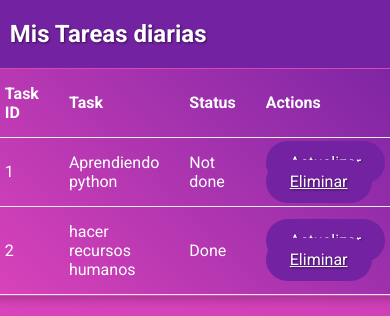
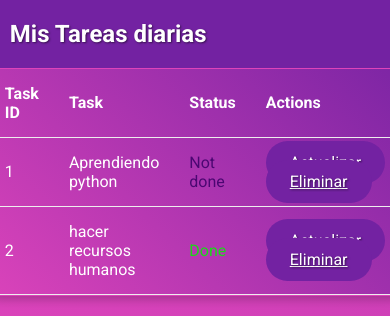
Before and after one commit to Irina-Ichim/ToDoList-Flask, a Flask app: page / in a window 390 px wide. Shown: the part 588-904 px from the top of the page. Run offline with Flask 3, Linux system fonts and the light colour scheme; data comes from the database, SQL or seed files in the repository; both versions use the stored data as it was after the commit.

Commit message:
repasando la aplicación , todo correcto

```diff
--- a/static/style.css
+++ b/static/style.css
@@ -43,7 +43,14 @@ h2{
     border-bottom: 1px solid #de43ba;
     text-shadow: 1px 1px 2px rgba(0, 0, 0, 0.5);
 }
+.done {
+    color: rgb(28, 216, 25);
+}
 
+.not-done {
+    color: #4b0772
+
+}
 #task-list table {
     width: 100%;
     border-collapse: collapse;
@@ -99,7 +106,7 @@ h2{
         flex-direction: column;
         align-items: center;
         margin-top: 100px;
-        padding: 20px; /* Añadido para dar espacio entre los elementos */
+        padding: 20px;
     }
 
     #form-container {
--- a/templates/base.html
+++ b/templates/base.html
@@ -37,7 +37,7 @@
                     <td>{{ todo.task_id }}</td>
                     <td>{{ todo.name }}</td>
                     <td class="{% if todo.done %}done{% else %}pending{% endif %}">
-                        {% if todo.done %}Done{% else %}Not done{% endif %}
+                        {% if todo.done %}<span class="done">Done</span>{% else %}<span class="not-done">Not done</span>{% endif %}
                     </td>
                     <td>
                         <a href="/update/{{ todo.task_id }}" class="button2">Actualizar</a>
```
Also changed, not shown: Readme.md (added), instance/db.sqlite.
